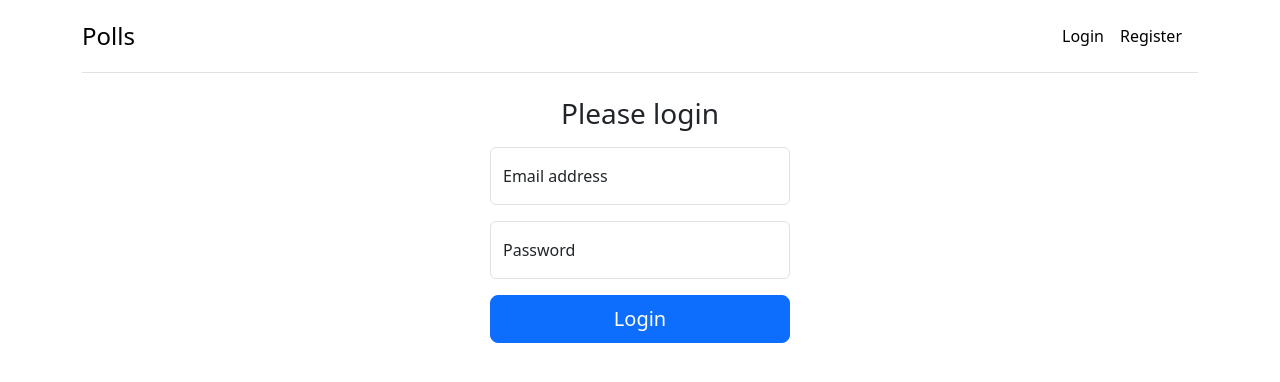
After one commit to mustakrakishe/Polls, a PHP site: page /login in a window 1280 px wide. The commit adds this page. Shown: the top 382 px of the page. Run offline with PHP 8.4, Linux system fonts and the light colour scheme.

Commit message:
feat(auth): create a login mechanism

```diff
--- a/html/app/Http/Controllers/AuthController.php
+++ b/html/app/Http/Controllers/AuthController.php
@@ -2,9 +2,11 @@
 
 namespace App\Http\Controllers;
 
+use App\Http\Requests\Auth\LoginRequest;
 use App\Http\Requests\Auth\RegisterRequest;
 use App\Models\User;
 use Core\Controller;
+use Exception;
 
 class AuthController extends Controller
 {
@@ -15,12 +17,42 @@ class AuthController extends Controller
 
     public function register(RegisterRequest $request)
     {
-        User::create([
+        $userId = User::create([
             'email'         => $request->input('email'),
             'password_hash' => md5($request->input('password')),
             'token_hash'    => md5(random_bytes(getenv('API_TOKEN_LENGTH'))),
         ]);
 
+        $_SESSION['user_id'] = $userId;
+
+        header('Location: /personal');
+    }
+
+
+    public function showLoginPage()
+    {
+        $this->view->render('auth.login');
+    }
+
+    public function login(LoginRequest $request)
+    {
+        $user = User::where([
+            ['email',           $request->input('email')],
+            ['password_hash',   md5($request->input('password'))],
+        ])->first();
+
+        if (is_null($user)) {
+            $_SESSION['errors']['email'][]      = 'Email or Password is wrong.';
+            $_SESSION['errors']['password'][]   = 'Email or Password is wrong.';
+
+            $_SESSION['old']['email']           = $request->input('email');
+            $_SESSION['old']['password']        = $request->input('password');
+
+            throw new Exception('Email or Password is wrong.', 422);
+        }
+
+        $_SESSION['user_id'] = $user['id'];
+
         header('Location: /personal');
     }
 }
--- a/html/core/Contracts/ConnectionInterface.php
+++ b/html/core/Contracts/ConnectionInterface.php
@@ -5,5 +5,8 @@ namespace Core\Contracts;
 interface ConnectionInterface
 {
     public function insert(string $table, array $input);
+
     public function getLastInsertId(string $table = null);
+
+    public function select(string $table, array $where = [], int $limit = null);
 }
--- /dev/null
+++ b/html/resources/views/auth/login.php
@@ -0,0 +1,71 @@
+<?php $title = 'Login'; ?>
+
+<?php
+  include join(DIRECTORY_SEPARATOR, [
+    __DIR__,
+    '..',
+    'layout',
+    'header.php',
+  ]);
+?>
+
+<div class="text-center">
+  <div class="w-100 m-auto" style="max-width: 300px;">
+    <form action="/login" method="post">
+      <h1 class="h3 mb-3 fw-normal">Please login</h1>
+
+      <div class="form-floating mb-3">
+        <input
+          type="string"
+          class="form-control <?php if (isset($_SESSION['errors']['email'])) echo ' is-invalid'; ?>"
+          id="floatingInput"
+          placeholder=" "
+          name="email"
+          <?php if (isset($_SESSION['old']['email'])): ?>
+            value="<?= $_SESSION['old']['email'] ?>"
+            <?php unset($_SESSION['old']['email']); ?>
+          <?php endif; ?>
+        >
+        <label for="floatingInput">Email address</label>
+        <?php if (isset($_SESSION['errors']['email'])): ?>
+          <?php foreach($_SESSION['errors']['email'] as $error): ?>
+            <div class="invalid-feedback text-start"><?= $error ?></div>
+          <?php endforeach; ?>
+          <?php unset($_SESSION['errors']['email']); ?>
+        <?php endif; ?>
+      </div>
+
+      <div class="form-floating mb-3">
+        <input
+          type="password"
+          class="form-control <?php if (isset($_SESSION['errors']['password'])) echo 'is-invalid'; ?>"
+          id="floatingPassword"
+          placeholder=" "
+          name="password"
+          <?php if (isset($_SESSION['old']['password'])): ?>
+            value="<?= $_SESSION['old']['password'] ?>"
+            <?php unset($_SESSION['old']['password']); ?>
+          <?php endif; ?>
+        >
+        <label for="floatingPassword">Password</label>
+        <?php if (isset($_SESSION['errors']['password'])): ?>
+          <?php foreach ($_SESSION['errors']['password'] as $error): ?>
+            <div class="invalid-feedback text-start"><?= $error ?></div>
+          <?php endforeach; ?>
+          <?php unset($_SESSION['errors']['password']); ?>
+        <?php endif; ?>
+      </div>
+
+      <button class="w-100 btn btn-lg btn-primary" type="submit">Login</button>
+    </form>
+  </div>
+</div>
+
+<?php
+  include join(DIRECTORY_SEPARATOR, [
+    __DIR__,
+    '..',
+    'layout',
+    'footer.php',
+  ]);
+?>
--- a/html/resources/views/layout/header.php
+++ b/html/resources/views/layout/header.php
@@ -21,8 +21,13 @@
                 </a>
 
                 <nav class="d-inline-flex mt-2 mt-md-0 ms-md-auto">
-                    <a class="me-3 py-2 link-body-emphasis text-decoration-none" href="#">Login</a>
-                    <a class="me-3 py-2 link-body-emphasis text-decoration-none" href="/register">Register</a>
+                    <?php if (isset($parameters['user'])): ?>
+                        <div class="me-3 py-2"><?= $parameters['user']['email'] ?></div>
+                        <a class="me-3 py-2 link-body-emphasis text-decoration-none" href="/logout">Logout</a>
+                    <?php else: ?>
+                        <a class="me-3 py-2 link-body-emphasis text-decoration-none" href="/login">Login</a>
+                        <a class="me-3 py-2 link-body-emphasis text-decoration-none" href="/register">Register</a>
+                    <?php endif; ?>
                 </nav>
             </div>
         </header>
--- a/html/routes/web.php
+++ b/html/routes/web.php
@@ -2,6 +2,7 @@
 
 use App\Http\Controllers\AuthController;
 use App\Http\Controllers\UserController;
+use App\Http\Requests\Auth\LoginRequest;
 use App\Http\Requests\Auth\RegisterRequest;
 use Core\Validation\Validator;
 use Core\View;
@@ -23,6 +24,15 @@ $router->post('/register', function () {
     return $controller->register($request);
 });
 
+$router->get('/login', [new AuthController(new View), 'showLoginPage']);
+
+$router->post('/login', function () {
+    $request    = new LoginRequest($_POST, new Validator);
+    $controller = new AuthController(new View);
+
+    return $controller->login($request);
+});
+
 $router->get('/personal', function () {
     $controller = new UserController(new View);
 
```
Also changed, not shown: html/app/Http/Controllers/UserController.php (+11 -1 lines), html/app/Http/Requests/Auth/LoginRequest.php (added, +22 -0 lines), html/core/Connection.php (+19 -0 lines), html/core/Model.php (+21 -0 lines).
